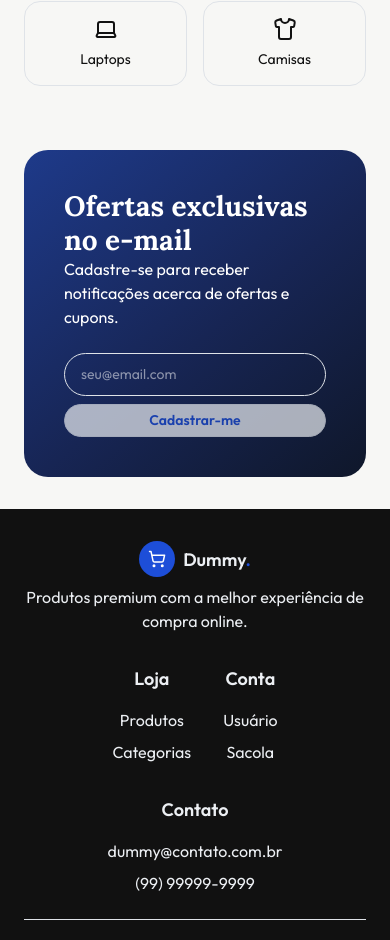
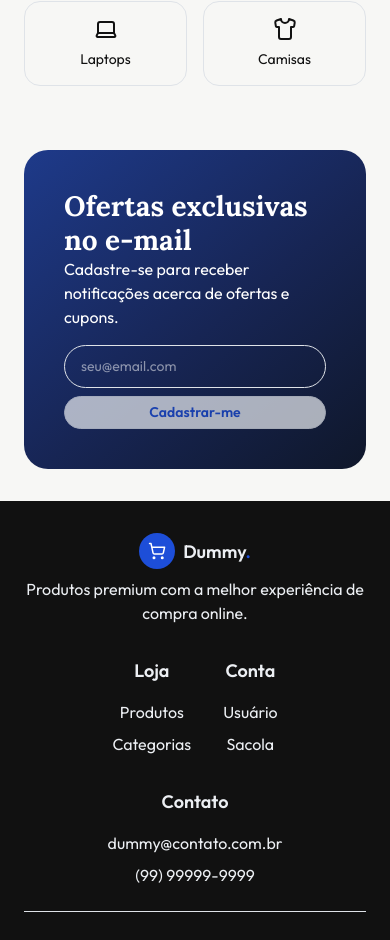
Before and after one commit to ruangmss/dummy, a React (Vite) app: page / in a window 390 px wide. Shown: the part 1562-2502 px from the top of the page. Built offline with nearby package versions, Linux system fonts and the light colour scheme; no server answers.

Commit message:
refactor: Ajusta espaçamento

```diff
--- a/src/pages/Home/components/EmailRegistration/EmailRegistration.css
+++ b/src/pages/Home/components/EmailRegistration/EmailRegistration.css
@@ -45,6 +45,7 @@
   .email-registration {
     grid-template-columns: 1fr;
     padding: 40px;
+    gap: var(--spacing-lg);
   }
 }
 
```
